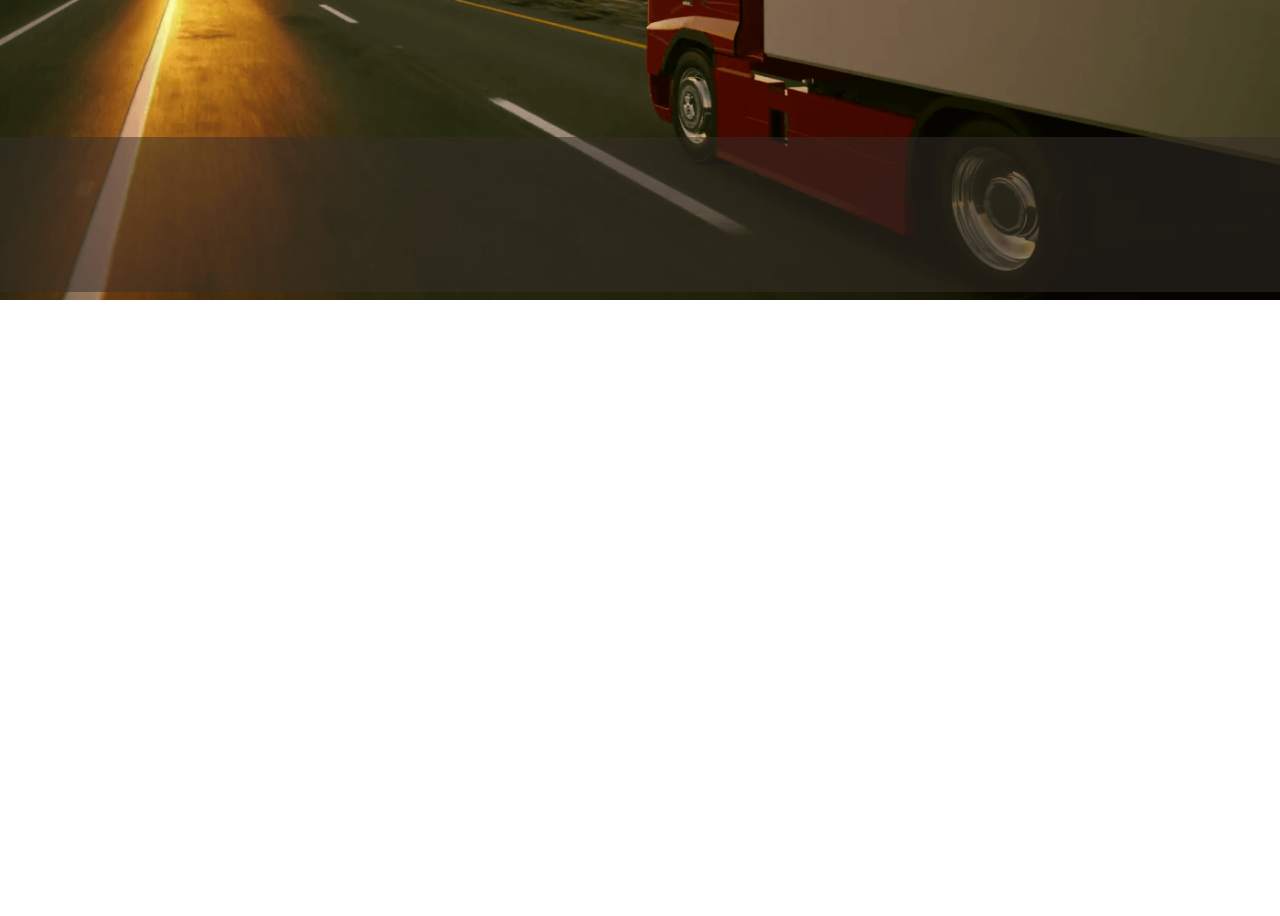
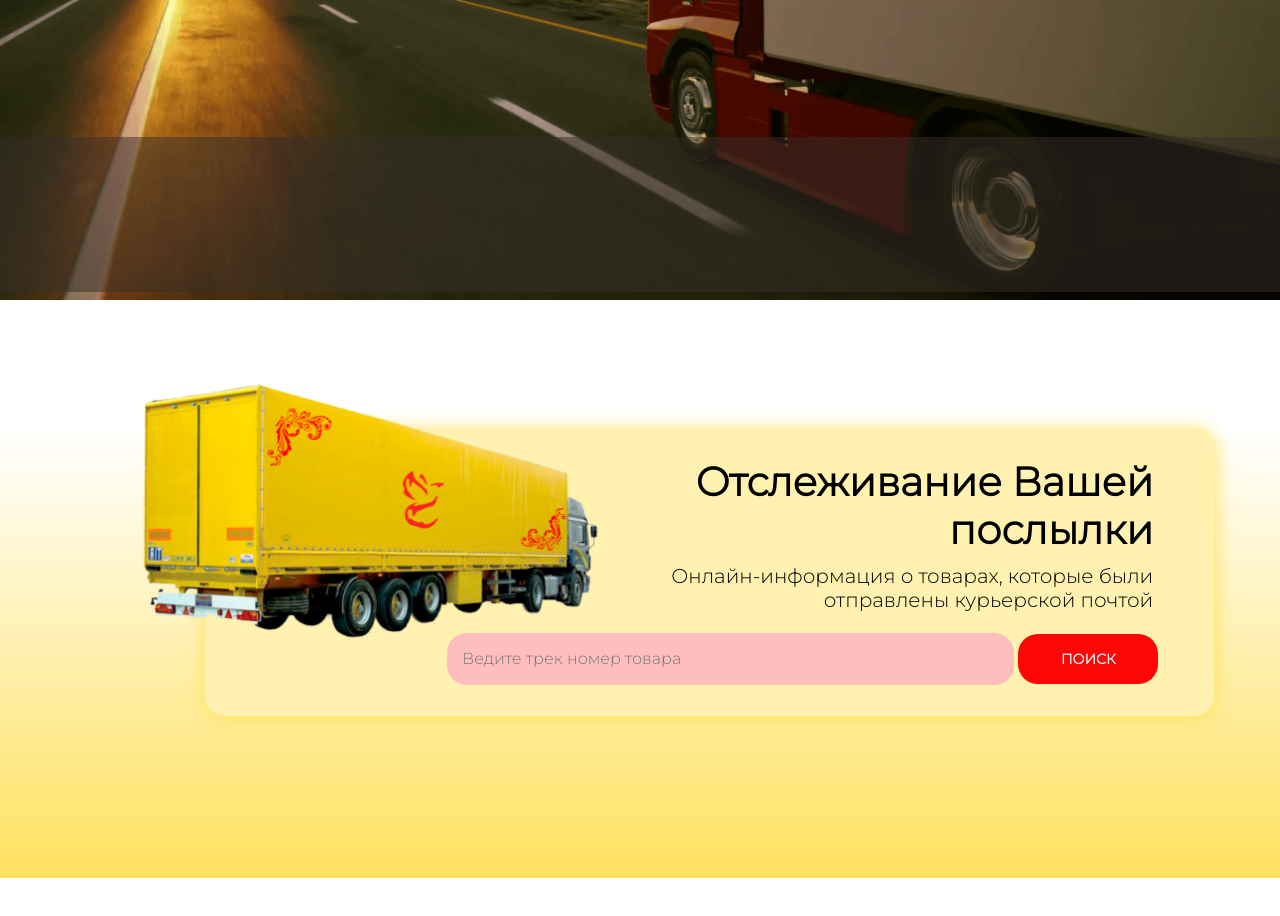
Before and after one commit to sqrd-max/rusexpress, a plain HTML site: page index.html in a window 1280 px wide. Shown: the part 500-1416 px from the top of the page. Before the commit the page ends 800 px from the top, so only its background shows below. Drawn offline with Linux system fonts and the light colour scheme.

Commit message:
tracking

```diff
--- a/assets/css/style.css
+++ b/assets/css/style.css
@@ -27,6 +27,7 @@ header{
 }
 .navbar__links{
     display: flex;
+    flex-wrap: wrap;
     justify-content: space-around;
     margin-left: 2%;
     width: 700px;
@@ -79,3 +80,67 @@ header{
     height: 155px;
     background-color:  rgba(55, 46, 41, 0.5);
 }
+.main{
+    height: 1500px;
+}
+.main__tracking{
+    height: 450px;
+    background:linear-gradient(rgba(255,255,255,1), rgba(255,225,94,1));
+}
+.main__tracking-input{
+    height: 288px;
+    width: 1009px;
+    margin: 10% 0 0 16%;
+    border-radius: 20px;
+    background-color: rgba(255,241,175,1);
+    box-shadow: 1px 2px 20px #FFE15E;
+}
+.main__tracking-car{
+    height: 267px;
+    position: absolute;
+    margin: -50px 0 0 9%;
+}
+.main__tracking-input-title{
+    float: right;
+    display: flex;
+    text-align: right;
+    width: 533px;
+    font-size: 40px;
+    line-height: 48px;
+    margin: 3% 6% 0 0;
+}
+.title{
+    font-weight: bold;
+}
+.main__tracking-input-text{
+    float: right;
+    display: flex;
+    text-align: right;
+    width: 533px;
+    font-size: 20px;
+    line-height: 24px;
+    margin: 1% 6% 2% 0;
+}
+.main__tracking-input-track{
+    /* display: flex;
+    flex-wrap: wrap; */
+    margin-left: 24%;
+}
+.input-treck1{
+    width: 550px;
+    height: 50px;
+    border: none;
+    background: #FFBEBE;
+    border-radius: 20px;
+    padding-left: 2%;
+}
+.main__tracking-input-track-search{
+    width: 140px;
+    height: 50px;
+    background: #FF0606;
+    border-radius: 20px;
+    border: none;
+    color: white;
+    font-size: 14px;
+    font-weight: bold;
+}
--- a/index.html
+++ b/index.html
@@ -44,7 +44,23 @@
         </div>
     </header>
     <div class="main">
-
+        <div class="main__tracking">
+            <img src="assets/img/car1.png" alt="car" class="main__tracking-car">
+            <div class="main__tracking-input">
+                <div class="main__tracking-input-title">
+                    <span class="title"><b>Отслеживание Вашей послылки</b></span>
+                </div>
+                <div class="main__tracking-input-text">
+                    Онлайн-информация о товарах, которые были отправлены курьерской почтой
+                </div>
+                <div class="main__tracking-input-track">
+                    <input type="text" placeholder="Ведите трек номер товара" class="input-treck1">
+                    <button class="main__tracking-input-track-search">
+                        ПОИСК
+                    </button>
+                </div>
+            </div>
+        </div>
     </div>
 
 </body>
```
Also changed, not shown: assets/img/3898 2.png (added), assets/img/3898 3.png (added), assets/img/Group 102.png (added), assets/img/car1.png (added).
